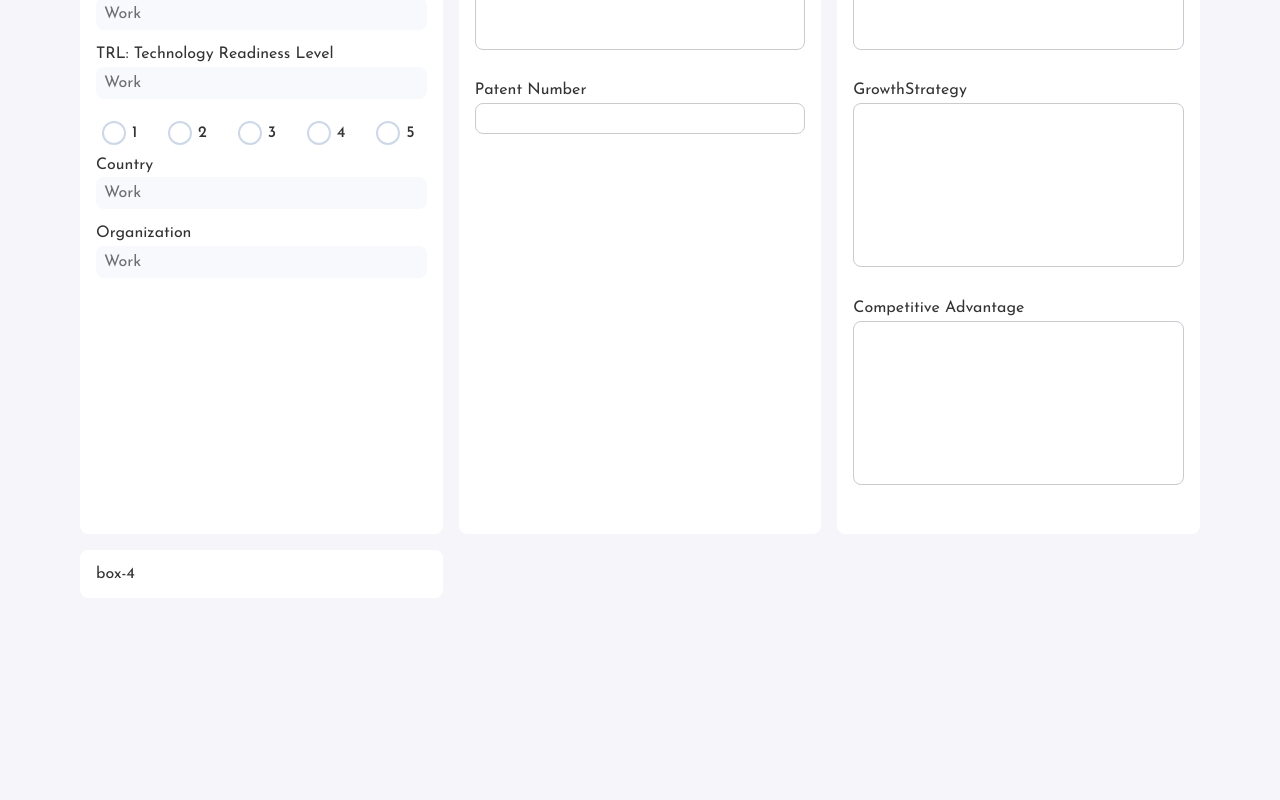
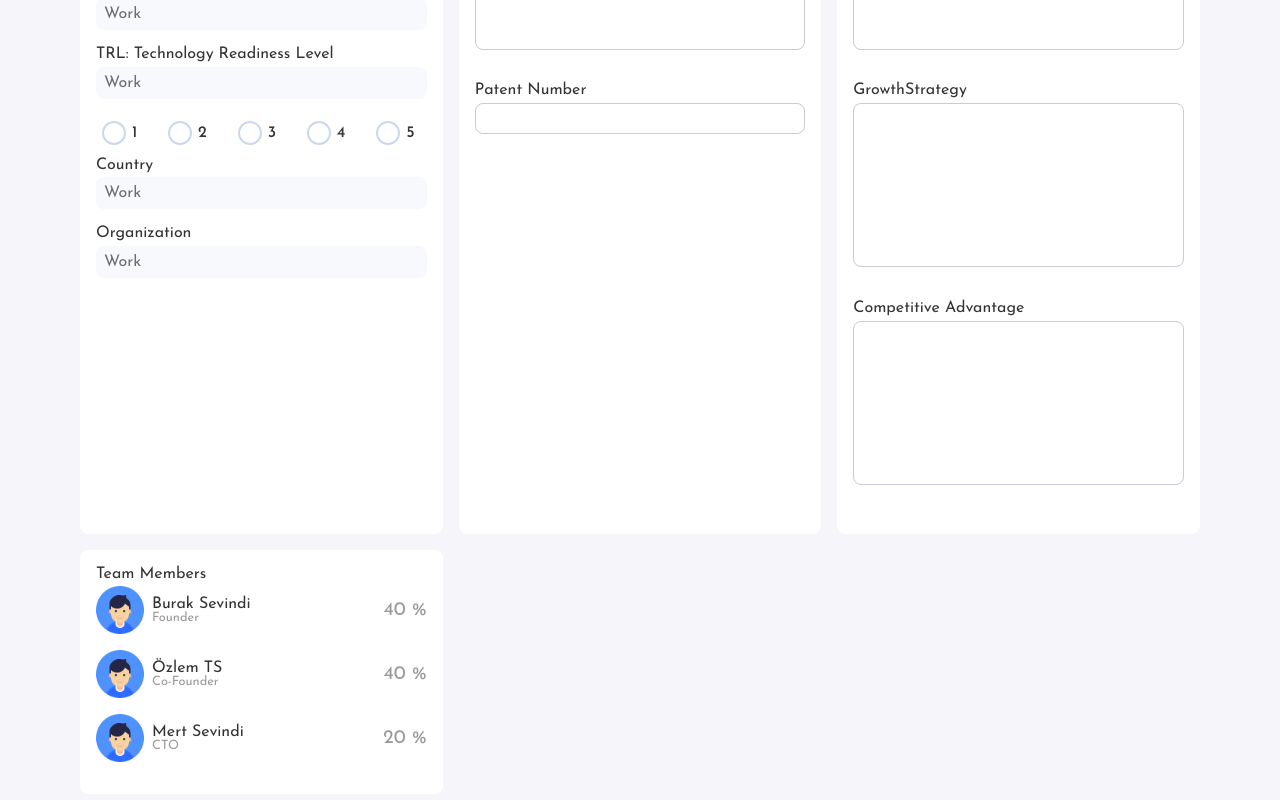
Before and after one commit to ozlemts/reactComponents, a Next.js app: page / in a window 1280 px wide. Shown: the part 888-1688 px from the top of the page. Before the commit the page ends 1502 px from the top, so only its background shows below. Built offline with nearby package versions, Linux system fonts and the light colour scheme.

Commit message:
team member componnet has added

```diff
--- a/components/TeamMember.js
+++ b/components/TeamMember.js
@@ -2,26 +2,18 @@ import React, { useState } from "react";
 
 export const TeamMember = (props) => {
 
-	const teamData = [{
-		id: 1,
-		name: 'Burak Sevindi',
-		img_src: 'name 1',
-		share: 40
-	}, {
-		id: 2,
-		name: 'Özlem TS',
-		label: 'name 2',
-		share: 40
-	}, {
-		id: 3,
-		name: 'Mert Sevindi',
-		label: 'name 3',
-		share: 40
-	}];
-
 	return (
-		<div className="box">
-			<img className="h-3" src='/ok.svg'/>
+		<div className="w-full d-flex justify-content-between align-items-center mb-1">
+			<div className="d-flex align-items-center">
+				<img className="h-3 mr-2" src={props.img_src}/>
+				<div>
+					<div>{props.name}</div>
+					<div className="text-detail">{props.status}</div>
+				</div>
+			</div>
+			<span className="text-detail" style={
+				{fontSize: '1.2rem'}
+			}>{props.share} %</span>
 		</div>
 	);
 };
--- a/components/TeamMemberEditor.js
+++ b/components/TeamMemberEditor.js
@@ -0,0 +1,45 @@
+import React, { useState } from "react";
+import TeamMember from "./TeamMember";
+
+export const TeamMemberEditor = (props) => {
+
+	const teamData = [{
+		id: 1,
+		name: 'Burak Sevindi',
+		img_src: '/default-user.png',
+		status: 'Founder',
+		share: 40
+	}, {
+		id: 2,
+		name: 'Özlem TS',
+		img_src: '/default-user.png',
+		label: 'name 2',
+		status: 'Co-Founder',
+		share: 40
+	}, {
+		id: 3,
+		name: 'Mert Sevindi',
+		img_src: '/default-user.png',
+		label: 'name 3',
+		status: 'CTO',
+		share: 20
+	}];
+
+	return (
+		<div className="">
+			<div className="custom-label" > Team Members</div>
+			{teamData.map(member => {
+				return (
+					<TeamMember
+						name={member.name}
+						status={member.status}
+						share={member.share}
+						img_src={member.img_src}
+					/>
+				)
+			})}
+		</div>
+	);
+};
+
+export default TeamMemberEditor;
--- a/pages/index.js
+++ b/pages/index.js
@@ -5,6 +5,7 @@ import Footer from "../components/Footer";
 import CustomInput from "../components/CustomInput";
 import SelectBox from "../components/SelectBox";
 import RadioButton from "../components/RadioButton";
+import TeamMemberEditor from "../components/TeamMemberEditor";
 
 const Index = () => {
 	return (
@@ -43,7 +44,9 @@ const Index = () => {
 						<EditBox label="GrowthStrategy" />
 						<EditBox label="Competitive Advantage" />
 					</div>
-					<div className="box">box-4</div>
+					<div className="box">
+						<TeamMemberEditor/>
+					</div>
 				</div>
 			</div>
 			<Footer/>
--- a/styles/utility.css
+++ b/styles/utility.css
@@ -68,6 +68,12 @@ h6 {font-size: 1.1rem;}
 .mb-3 { margin-bottom: 3rem; }
 .mb-4 { margin-bottom: 4rem; }
 
+.mr-0 { margin-right: 0; }
+.mr-1 { margin-right: .25rem; }
+.mr-2 { margin-right: .5rem; }
+.mr-3 { margin-right: 1rem; }
+.mr-4 { margin-right: 2rem; }
+
 .p-0 { padding: 0; }
 .p-1 { padding: 1rem; }
 .p-2 { padding: 2rem; }
```
Also changed, not shown: public/default-user.png (added).
